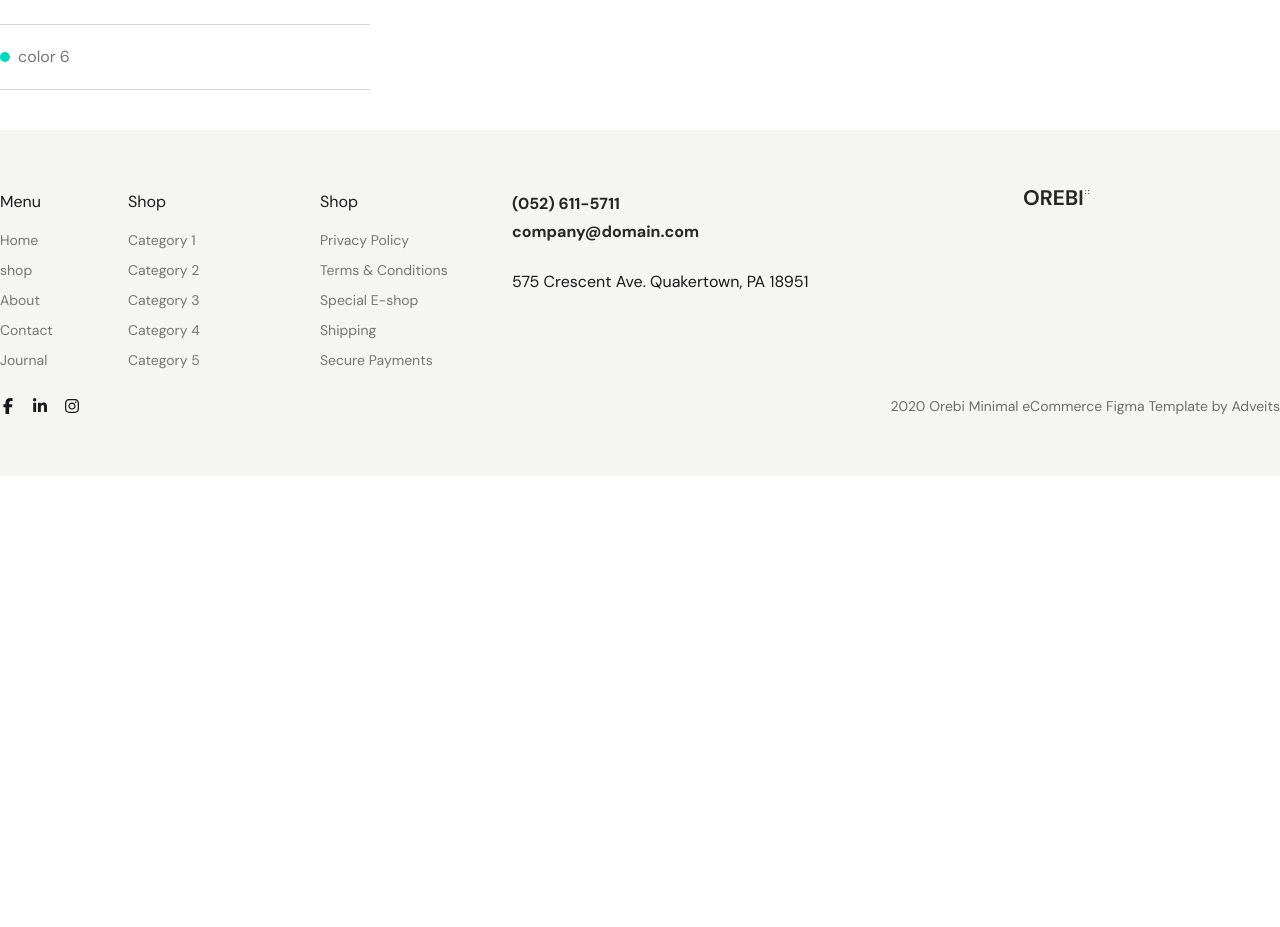
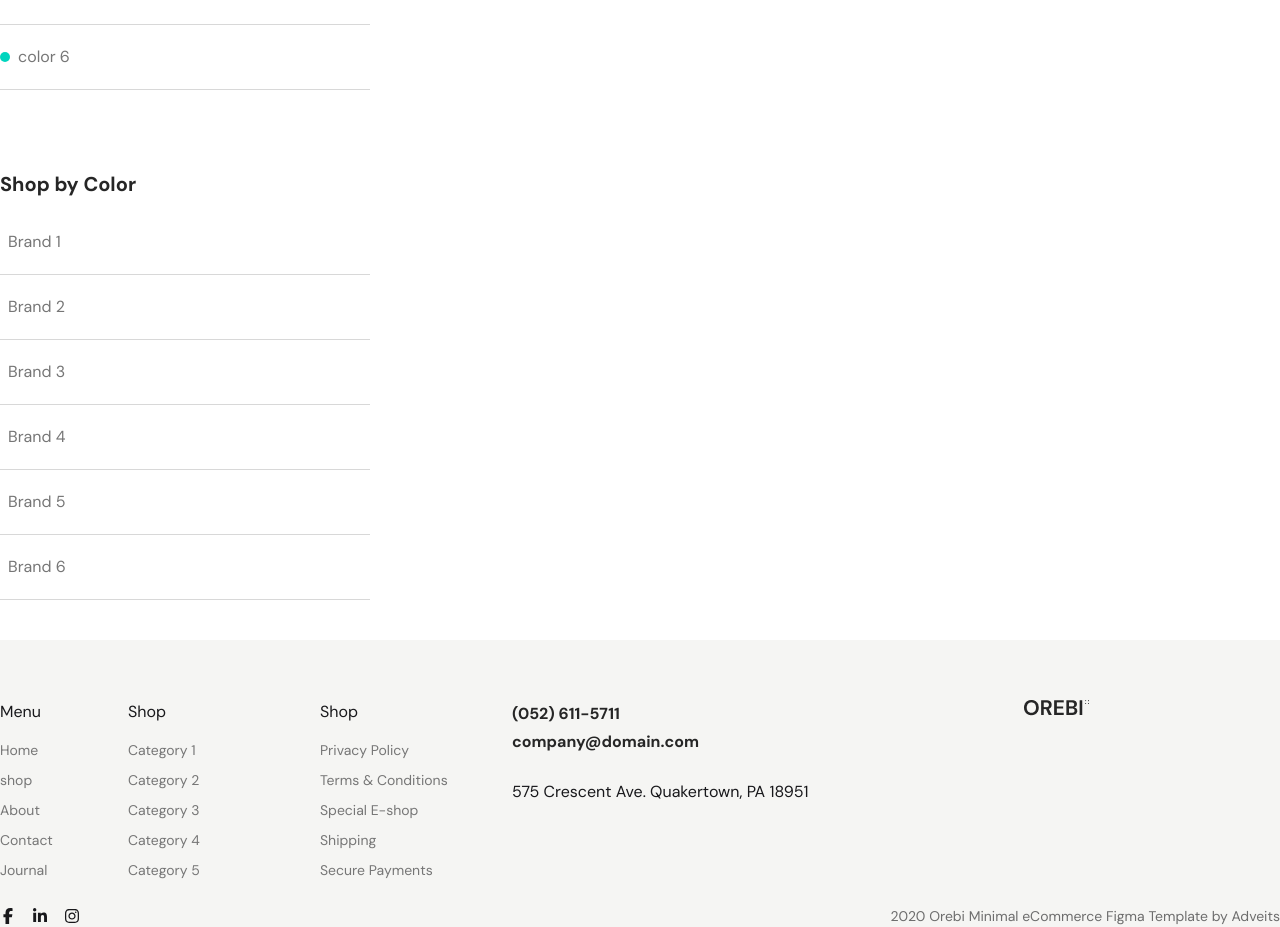
Before and after one commit to motasimdev/orebi-ecommerce-react, a React (Vite) app: page /shop in a window 1280 px wide. Shown: the part 1244-2171 px from the top of the page. Before the commit the page ends 1720 px from the top, so only its background shows below. Built offline with nearby package versions, Linux system fonts and the light colour scheme.

Commit message:
shop by brand done

```diff
--- a/src/components/BrandCatagry.jsx
+++ b/src/components/BrandCatagry.jsx
@@ -1,41 +1,48 @@
-import React from 'react'
+import React from "react";
+import { Link } from "react-router";
 
 const BrandCatagry = () => {
   return (
     <>
-     <div className="py-10">
+      <div className="py-10">
         <div className="pb-3">
           <h3 className={"font-bold text-xl text-[#262626]"}>Shop by Color</h3>
         </div>
         <ul>
           <li className="flex items-center w-[370px] border-b border-b-[#D8D8D8] py-5">
-            <div className="h-2.5 w-2.5 bg-black rounded-full"></div>
-            <Link className="text-base font-normal text-[#767676] pl-2">color 1</Link>
+            <Link className="text-base font-normal text-[#767676] pl-2">
+              Brand 1
+            </Link>
           </li>
           <li className="flex items-center w-[370px] border-b border-b-[#D8D8D8] py-5">
-            <div className="h-2.5 w-2.5 bg-yellow-300 rounded-full"></div>
-            <Link className="text-base font-normal text-[#767676] pl-2">color 2</Link>
+            <Link className="text-base font-normal text-[#767676] pl-2">
+              Brand 2
+            </Link>
           </li>
           <li className="flex items-center w-[370px] border-b border-b-[#D8D8D8] py-5">
-            <div className="h-2.5 w-2.5 bg-green-500 rounded-full"></div>
-            <Link className="text-base font-normal text-[#767676] pl-2">color 3</Link>
+            <Link className="text-base font-normal text-[#767676] pl-2">
+              Brand 3
+            </Link>
           </li>
           <li className="flex items-center w-[370px] border-b border-b-[#D8D8D8] py-5">
-            <div className="h-2.5 w-2.5 bg-red-500 rounded-full"></div>
-            <Link className="text-base font-normal text-[#767676] pl-2">color 4</Link>
+            <Link className="text-base font-normal text-[#767676] pl-2">
+              Brand 4
+            </Link>
           </li>
           <li className="flex items-center w-[370px] border-b border-b-[#D8D8D8] py-5">
-            <div className="h-2.5 w-2.5 bg-gray-700 rounded-full"></div>
-            <Link className="text-base font-normal text-[#767676] pl-2">color 5</Link>
+            <Link className="text-base font-normal text-[#767676] pl-2">
+              Brand 5
+            </Link>
           </li>
           <li className="flex items-center w-[370px] border-b border-b-[#D8D8D8] py-5">
-            <div className="h-2.5 w-2.5 bg-teal-400 rounded-full"></div>
-            <Link className="text-base font-normal text-[#767676] pl-2">color 6</Link>
+            <Link className="text-base font-normal text-[#767676] pl-2">
+              Brand 6
+            </Link>
           </li>
         </ul>
       </div>
     </>
-  )
-}
+  );
+};
 
-export default BrandCatagry
+export default BrandCatagry;
--- a/src/components/layouts/ShopContent.jsx
+++ b/src/components/layouts/ShopContent.jsx
@@ -2,6 +2,7 @@ import React from "react";
 import Catagories from "../Catagories";
 import Container from "../Container";
 import ColorCatagry from "../ColorCatagry";
+import BrandCatagry from "../BrandCatagry";
 
 const ShopContent = () => {
   return (
@@ -12,6 +13,7 @@ const ShopContent = () => {
             <div className="">
               <Catagories />
               <ColorCatagry/>
+              <BrandCatagry/>
             </div>
             <div className=""></div>
           </div>
```
